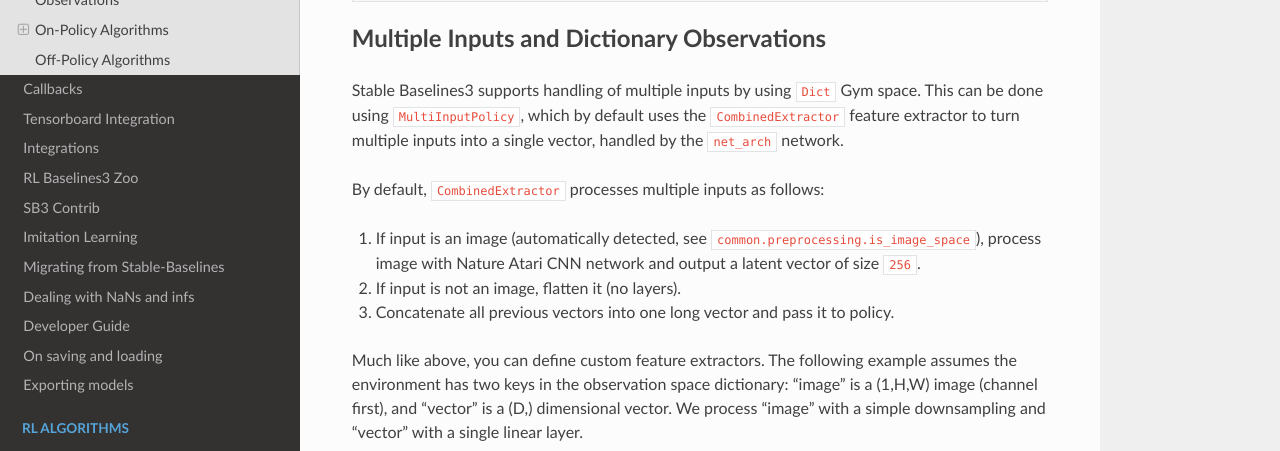
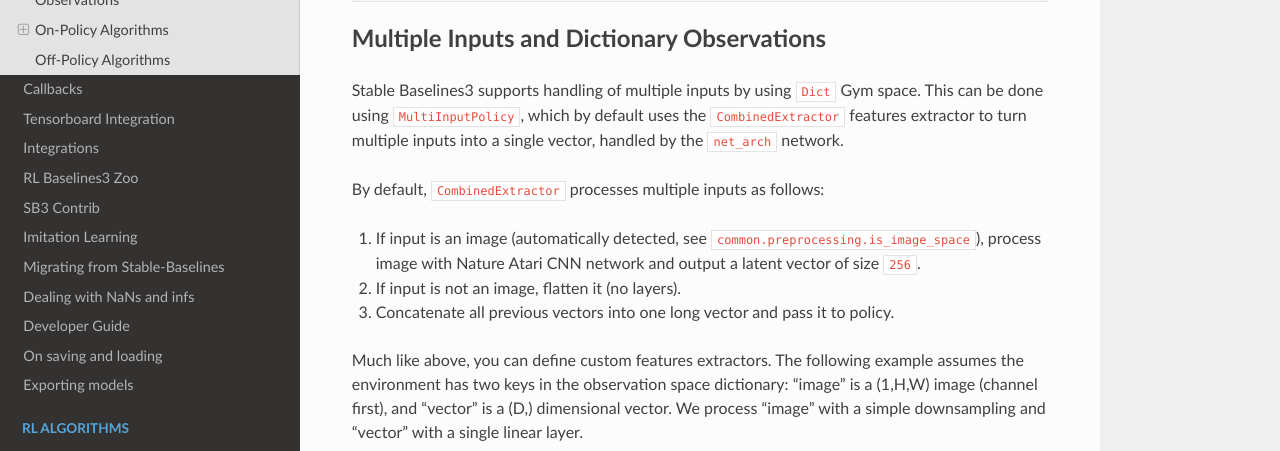
Before and after one commit to DLR-RM/stable-baselines3, a Sphinx documentation site: the page built from docs/guide/custom_policy.rst, in a window 1280 px wide and 900 px high, scrolled down 3990 px. Shown: the part 152-603 px from the top of the window. Built offline with Sphinx 7.4.7 and the Read the Docs theme 2.0.0, drawn with Linux system fonts in a browser that asks for light colours; pages that are not in the unit, such as notebooks, are missing from menus; some of the changed text lies outside the part shown.

Commit message:
feature extractor -> features extractor

```diff
--- a/docs/guide/custom_policy.rst
+++ b/docs/guide/custom_policy.rst
@@ -108,13 +108,13 @@
 Custom Feature Extractor
 ^^^^^^^^^^^^^^^^^^^^^^^^
 
-If you want to have a custom feature extractor (e.g. custom CNN when using images), you can define class
+If you want to have a custom features extractor (e.g. custom CNN when using images), you can define class
 that derives from ``BaseFeaturesExtractor`` and then pass it to the model when training.
 
 
 .. note::
 
-  By default the feature extractor is shared between the actor and the critic to save computation (when applicable).
+  By default the features extractor is shared between the actor and the critic to save computation (when applicable).
   However, this can be changed setting ``share_features_extractor=False`` in the
   ``policy_kwargs`` (both for on-policy and off-policy algorithms).
 
@@ -176,7 +176,7 @@
 ^^^^^^^^^^^^^^^^^^^^^^^^^^^^^^^^^^^^^^^^^^^
 
 Stable Baselines3 supports handling of multiple inputs by using ``Dict`` Gym space. This can be done using
-``MultiInputPolicy``, which by default uses the ``CombinedExtractor`` feature extractor to turn multiple
+``MultiInputPolicy``, which by default uses the ``CombinedExtractor`` features extractor to turn multiple
 inputs into a single vector, handled by the ``net_arch`` network.
 
 By default, ``CombinedExtractor`` processes multiple inputs as follows:
@@ -186,7 +186,7 @@
 2. If input is not an image, flatten it (no layers).
 3. Concatenate all previous vectors into one long vector and pass it to policy.
 
-Much like above, you can define custom feature extractors. The following example assumes the environment has two keys in the
+Much like above, you can define custom features extractors. The following example assumes the environment has two keys in the
 observation space dictionary: "image" is a (1,H,W) image (channel first), and "vector" is a (D,) dimensional vector. We process "image" with a simple
 downsampling and "vector" with a single linear layer.
 
@@ -321,7 +321,7 @@
   class CustomNetwork(nn.Module):
       """
       Custom network for policy and value function.
-      It receives as input the features extracted by the feature extractor.
+      It receives as input the features extracted by the features extractor.
 
       :param feature_dim: dimension of the features extracted with the features_extractor (e.g. features from a CNN)
       :param last_layer_dim_pi: (int) number of units for the last layer of the policy network
@@ -413,7 +413,7 @@
 
 
 .. note::
-    Compared to their on-policy counterparts, no shared layers (other than the feature extractor)
+    Compared to their on-policy counterparts, no shared layers (other than the features extractor)
     between the actor and the critic are allowed (to prevent issues with target networks).
 
 
```
Also changed, not shown: docs/misc/changelog.rst (+5 -5 lines), 4 other files.
